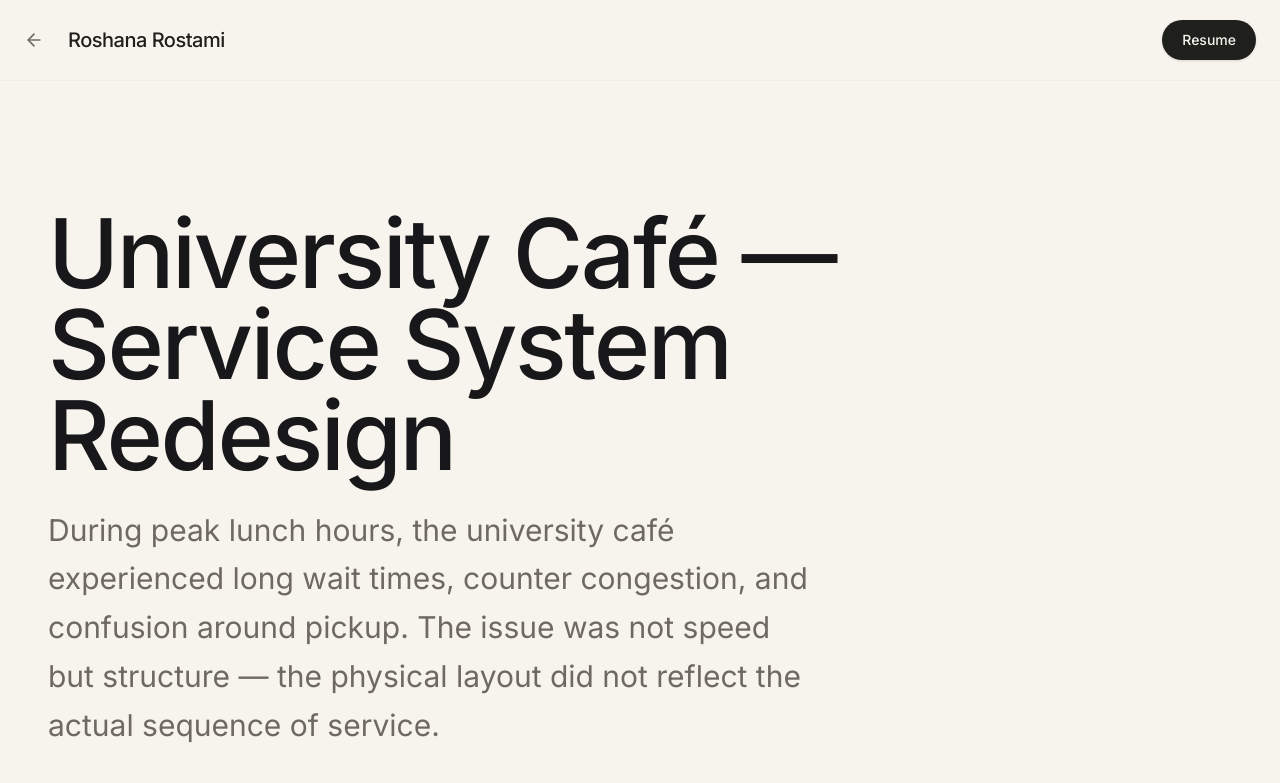
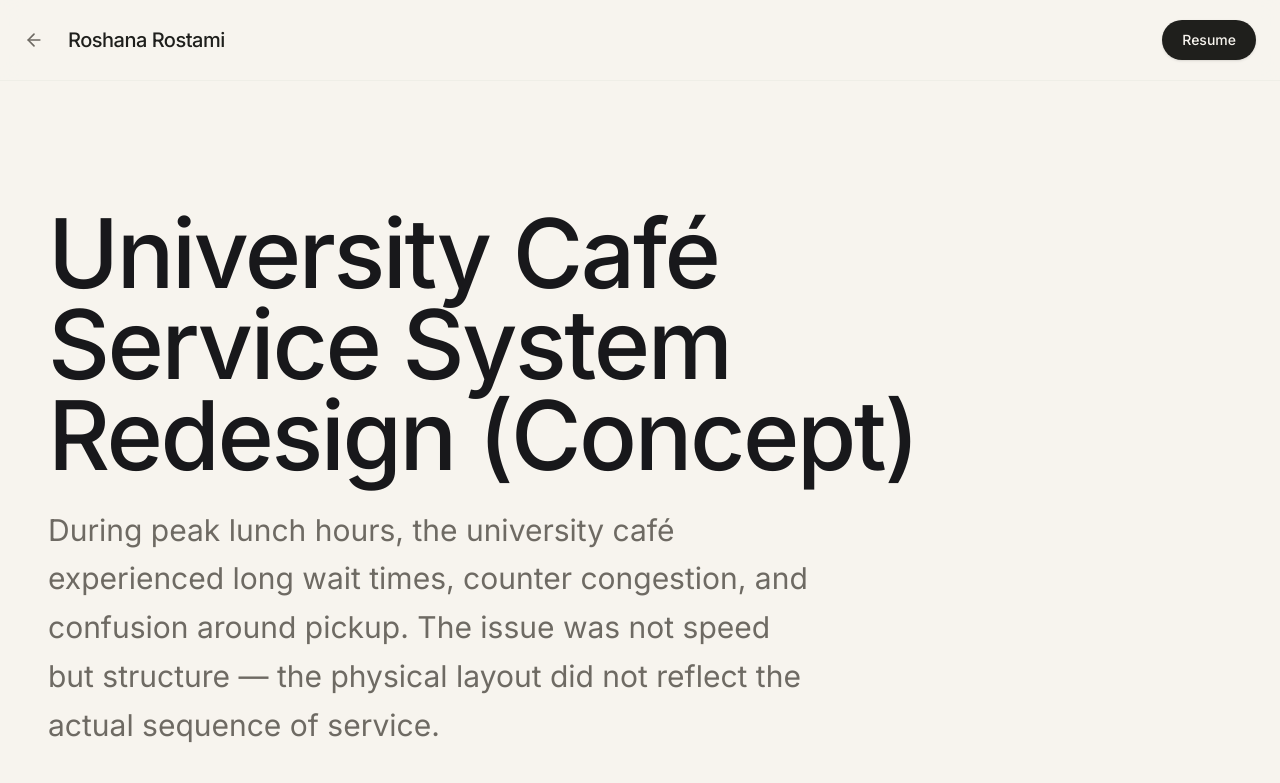
Before and after one commit to roroshana/Portfolio, a React (Vite) app: page /cafe-redesign in a window 1280 px wide. Shown: the top 783 px of the page. Built offline with nearby package versions, Linux system fonts and the light colour scheme.

Commit message:
feat: Improve project title display for readability
Adds `whitespace-pre-line` to project titles in cards and case study pages. This allows for proper rendering of line breaks, enhancing the readability of longer or multi-line titles, such as the University Café case study.

```diff
--- a/src/components/ProjectCard.tsx
+++ b/src/components/ProjectCard.tsx
@@ -47,7 +47,7 @@ export default function ProjectCard({ project, index }: ProjectCardProps) {
           </div>
 
           <div className="space-y-3">
-            <h3 className="text-3xl md:text-4xl font-bold tracking-tighter text-deep-charcoal group-hover:text-sage-green transition-colors duration-500 leading-tight">
+            <h3 className="text-3xl md:text-4xl font-bold tracking-tighter text-deep-charcoal group-hover:text-sage-green transition-colors duration-500 leading-tight whitespace-pre-line">
               {project.title}
             </h3>
             <p className="text-muted-gray text-lg md:text-xl font-light leading-snug max-w-xl">
--- a/src/constants.ts
+++ b/src/constants.ts
@@ -235,7 +235,7 @@ export const PROJECTS: Project[] = [
   },
   {
     id: "cafe-redesign",
-    title: "University Café — Service System Redesign",
+    title: "University Café\nService System Redesign (Concept)",
     subtitle: "Improving peak-hour café flow through spatial service architecture.",
     image: "https://lh3.googleusercontent.com/d/1XsSfTvVdFRNqePb9XY9GKJCEZKp1ewBz",
     heroImage: "https://lh3.googleusercontent.com/d/1S4PvbRS1GQ2prAaNW0qDGSHIVKNA2xNT",
--- a/src/pages/CaseStudy.tsx
+++ b/src/pages/CaseStudy.tsx
@@ -16,7 +16,7 @@ export default function CaseStudy() {
       {/* 1. Hero Section */}
       <section className="space-y-10 pt-12 md:pt-20">
         <div className="space-y-6 max-w-4xl">
-          <h1 className="text-6xl md:text-8xl font-medium tracking-tight leading-[0.95] text-zinc-900">
+          <h1 className="text-6xl md:text-8xl font-medium tracking-tight leading-[0.95] text-zinc-900 whitespace-pre-line">
             {project.title}
           </h1>
           <div className="text-2xl md:text-3xl text-zinc-500 leading-tight max-w-3xl space-y-6">
```
